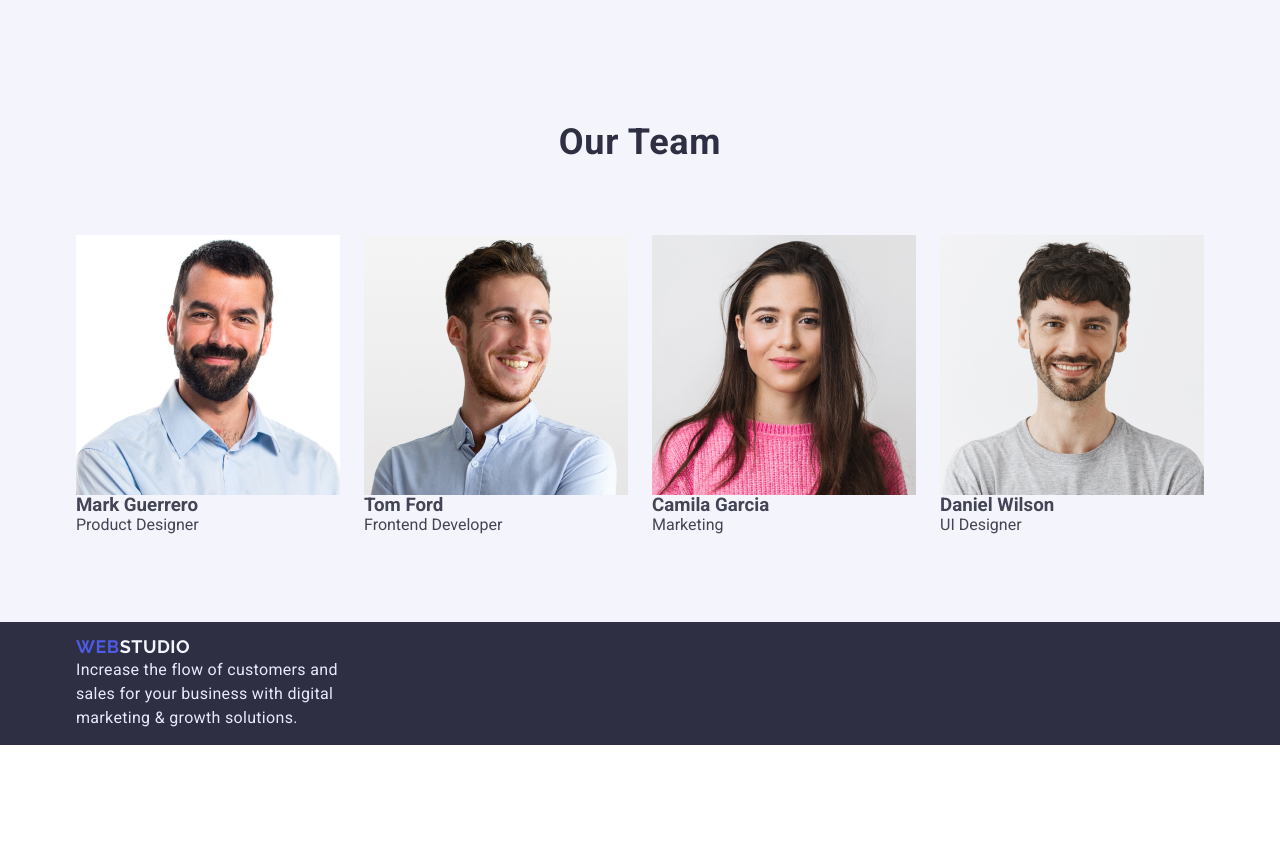
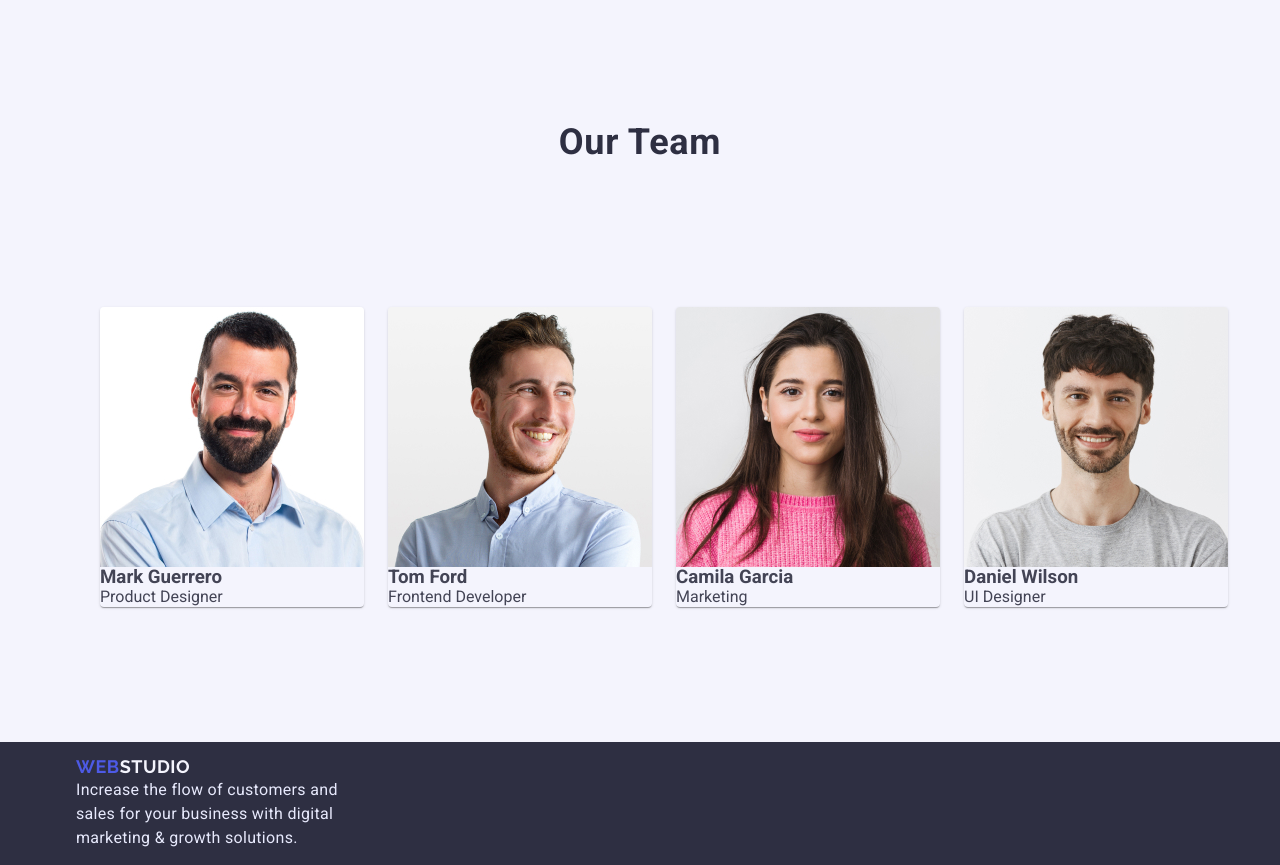
Before and after one commit to ColonelMelnyk/Homework_H3, a plain HTML site: page index.html in a window 1280 px wide. Shown: the part 1660-2525 px from the top of the page. Before the commit the page ends 2405 px from the top, so only its background shows below. Drawn offline with nearby package versions, Linux system fonts and the light colour scheme.

Commit message:
teamcards  addition

```diff
--- a/css/styles.css
+++ b/css/styles.css
@@ -14,6 +14,8 @@
 --accent-color: #E7E9FC;
 --light-white-color: #F4F4FD;
 --card-set-gap: 20px;
+--card-shadow: 0px 2px 1px -1px rgba(0, 0, 0, 0.2),
+    0px 1px 1px 0px rgba(0, 0, 0, 0.14), 0px 1px 3px 0px rgba(0, 0, 0, 0.12);
 }
 /*box-sizing*/
 *, ::after,::before{
@@ -270,16 +272,30 @@ nav{
 
 }
 .teamcards-list{
-    padding-bottom: 72px;
     display: flex;
+    margin: 0;
+    list-style: none;
+    flex-wrap: nowrap;
 }
-.teamcards-list li:not(:last-child){
+.teamcards-list > .teamcards-member{
+    flex-basis: 264px;
+    margin-left: 24px;
+    margin-top: 72px;
+    margin-bottom: 120px;
+}
+.teamcard{
+    box-shadow: var(--card-shadow);
+    border-radius: 4px;
+    overflow: hidden;
+}
+
+/*.teamcards-list li:not(:last-child){
    margin-right: 24px;
 }
 .teamcards-member{
     list-style-type: none;
     flex-basis: 264px;
-}
+}*/
 /*-------------portfolio.html styles-------------*/
 /*buttons and image lists*/
 .hidden{
--- a/index.html
+++ b/index.html
@@ -84,7 +84,6 @@
         <div class="container">
             <h2 class="teamcards-title">Our Team</h2>
             <ul class="teamcards-list">
-
                 <li class="teamcards-member">
                 <article class="teamcard">
                 <div class="teamcard-img">
@@ -94,7 +93,7 @@
                 </article>
                 </li>
                 <li class="teamcards-member">
-                <article>
+                <article class="teamcard">
                 <div class="teamcard-img">
                 <img src = "./images/img4.jpg" alt ="Frontend Developer" width="264">
                 </div>
@@ -102,7 +101,7 @@
                 </article>
                 </li>
                 <li class="teamcards-member">
-                <article>
+                <article class="teamcard">
                 <div class="teamcard-img">
                 <img src = "./images/img2.jpg" alt ="Marketing" width="264">
                 </div>
@@ -110,7 +109,7 @@
                 </article>
                 </li>
                 <li class="teamcards-member">
-                <article>
+                <article class="teamcard">
                 <div class="teamcard-img">
                 <img src = "./images/img3.jpg" alt ="UI Designer" width="264">
                 </div>
```
